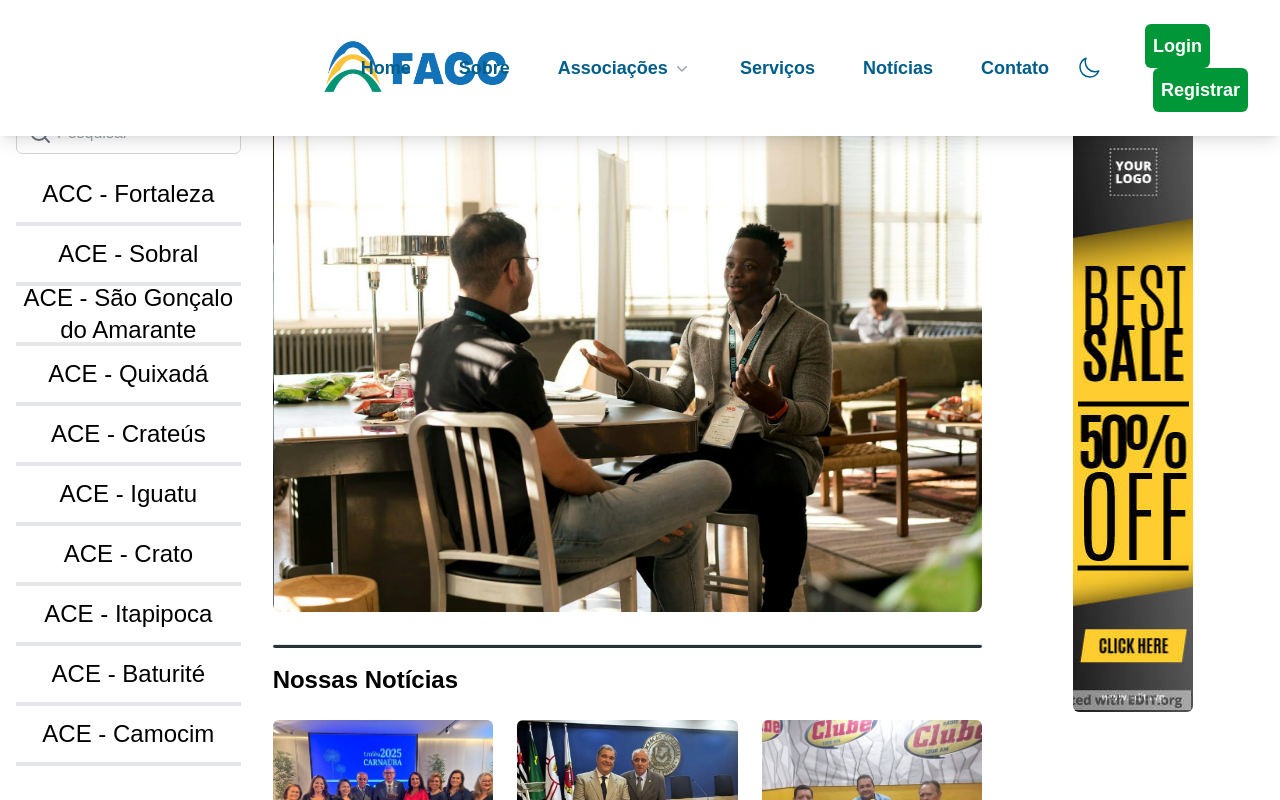
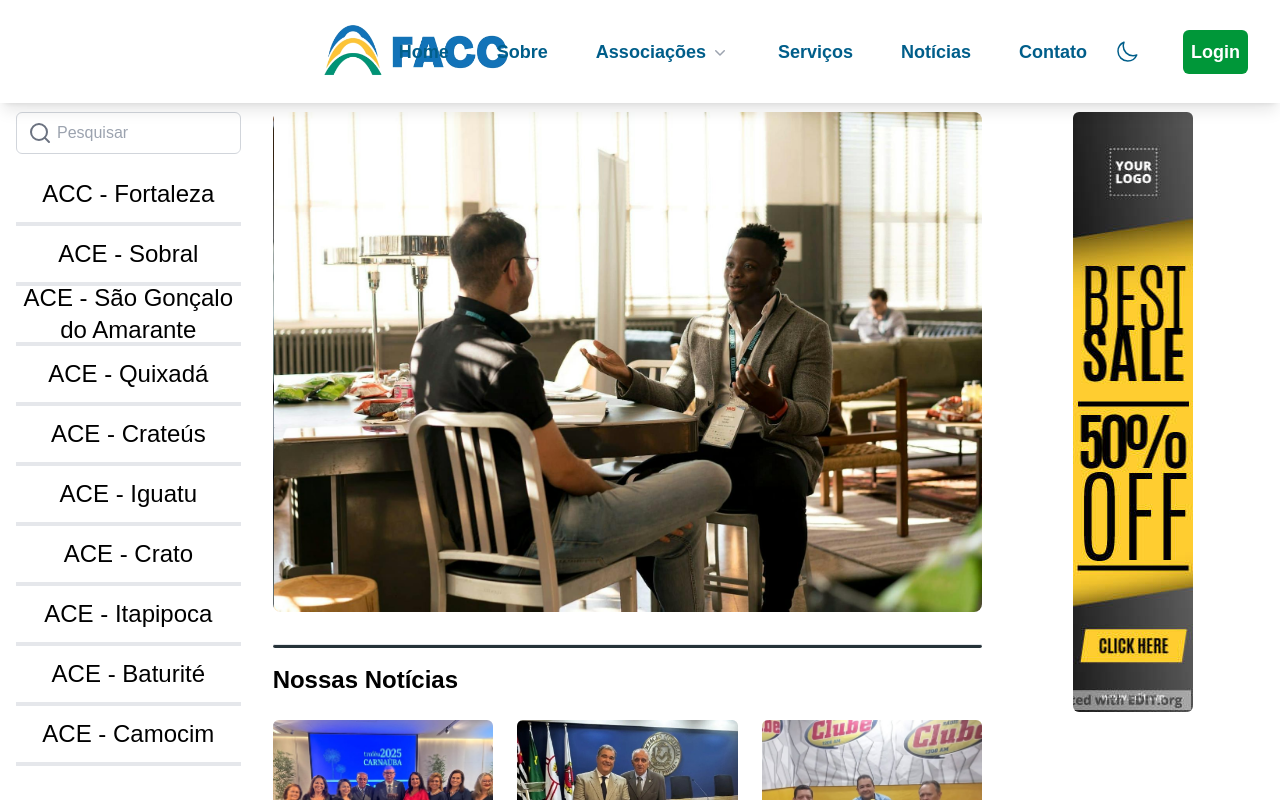
Before and after one commit to Brafios/ProjetoGT10_FrontEnd, a React (Vite) app: page / in a window 1280 px wide. Shown: the top 800 px of the page. Built offline with nearby package versions, Linux system fonts and the light colour scheme; a web font is replaced by a local one.

Commit message:
retirando botão de registrar do header

```diff
--- a/src/components/Header.jsx
+++ b/src/components/Header.jsx
@@ -140,12 +140,6 @@ export default function Header() {
               >
                 Login
               </button>
-              <button
-                onClick={() => { window.location.href = "/Register"; }}
-                className="text-[--secondary-color] bg-[--button-secondary-color] hover:bg-[#0071BC] text-lg font-semibold no-underline rounded-md p-2 ml-2"
-              >
-                Registrar
-              </button>
             </div>
           )}
         </div>
```
